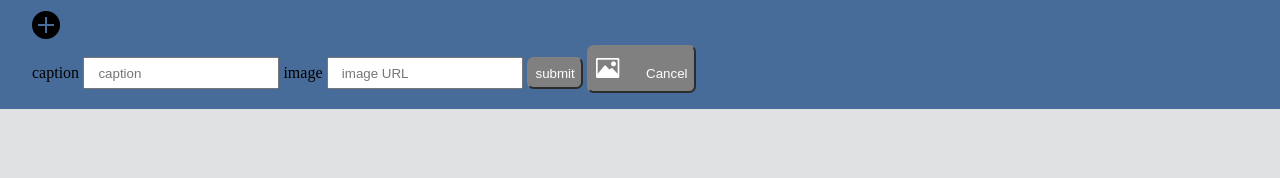
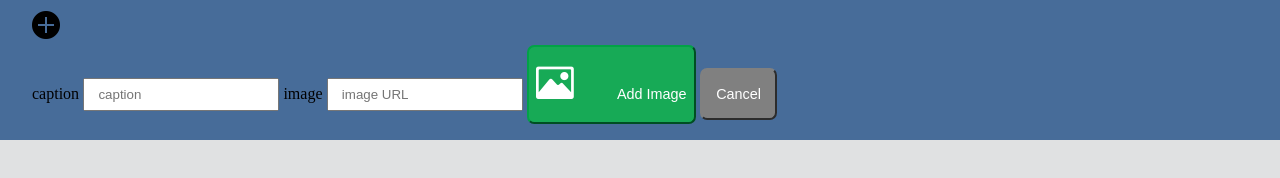
Before and after one commit to alexhidalgo/Day-28, a plain HTML site: page homework/index.html in a window 1280 px wide. Drawn offline with nearby package versions, Linux system fonts and the light colour scheme; no server answers.

Commit message:
Added styling to buttons

```diff
--- a/homework/index.html
+++ b/homework/index.html
@@ -18,8 +18,8 @@
 				<input placeholder="caption" type="text" ng-model="caption">
 				<label>image</label>
 				<input placeholder="image URL" type="text" ng-model="image">
-				<button class="submit-button" type="submit" ng-click="sendData(caption, image)">submit</button>
-				<button class="cancel-button"><i class="icon ion-image"></i>Cancel</button>
+				<button class="submit-button" type="submit" ng-click="sendData(caption, image)"><i class="icon ion-image"></i>Add Image</button>
+				<button class="cancel-button">Cancel</button>
 			</div>
 
 
--- a/homework/styles/main.css
+++ b/homework/styles/main.css
@@ -10,13 +10,11 @@ input {
 }
 
 button {
-	background-color: grey;
 	color: white;
 	border-radius: 0.5em;
 	-moz-border-radius: 0.5em;
 	-webkit-border-radius: 0.5em;
-	border-color: grey;
-	padding: 0.5em;
+	font-size: 0.9em;
 }
 
 
@@ -30,13 +28,22 @@ button {
 
 .top-header .ion-image {
 	margin-right: 1em;
-	font-size: 2em;
-	display: none;
+	font-size: 3em;
+	line-height: 1.4em;
 }
 
-button .cancel-button {
-	text-align: center;
-	display: inline-block;
+.cancel-button {
+	padding: 1.1em 1em;
+	background-color: grey;
+	border-color: grey;
+
+
+}
+
+.submit-button {
+	padding: 0.5em;
+	background-color: #17AA56;
+	border-color: #02A247;
 }
 
 .ion-plus-circled {
@@ -68,6 +75,6 @@ button .cancel-button {
 /* desktop */
 @media(min-width: 1000px){
 	.top-header .ion-image {
-	display: inline-block;
+
 }
 }
```
